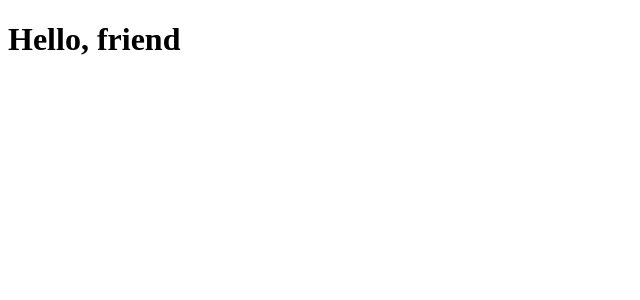
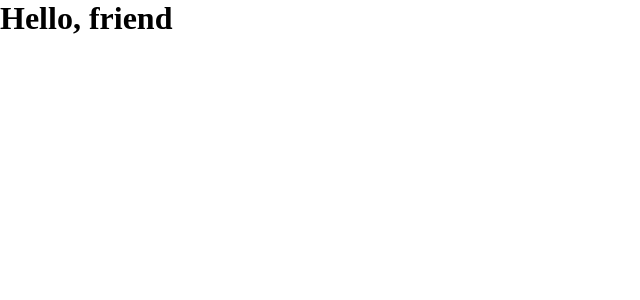
Before and after one commit to rodrigohenriquerc/ignite-02-dtmoney, a React (Create React App) app: page / in a window 1280 px wide. Shown: the top 300 px of the page, without its empty margins (0-640 px from the left). Built offline with nearby package versions, Linux system fonts and the light colour scheme.

Commit message:
chore: config global styles

```diff
--- a/src/App.tsx
+++ b/src/App.tsx
@@ -1,7 +1,10 @@
+import { GlobalStyle } from "./styles/global";
+
 export function App() {
   return (
     <div className="App">
       <h1>Hello, friend</h1>
+      <GlobalStyle />
     </div>
   );
 }
--- /dev/null
+++ b/src/styles/global.ts
@@ -0,0 +1,42 @@
+import { createGlobalStyle } from "styled-components";
+
+export const GlobalStyle = createGlobalStyle`
+  :root {
+    --background: #F0F2F5;
+    --red: #E52E4D;
+    --blue: #5429CC;
+    --blue-light: #6933FF;
+    --text-title: #363F5F;
+    --text-body: #969CB3;
+    --shape: #FFFFFF;
+  }
+
+  * {
+    margin: 0;
+    padding: 0;
+    box-sizing: border-box;
+  }
+
+  html {
+    @media (max-width: 1080px) {
+      font-size: 93.75%;
+    }
+    @media (max-width: 720px) {
+      font-size: 87.5%;
+    }
+  }
+
+  body {
+    background: var(---background);
+    -webkit-font-smoothing: antialiased;
+  }
+
+  button {
+    cursor: pointer;
+  }
+
+  [disabled] {
+    opacity: 0.6;
+    cursor: not-allowed;
+  }
+`;
```
